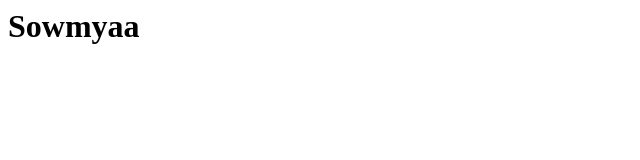
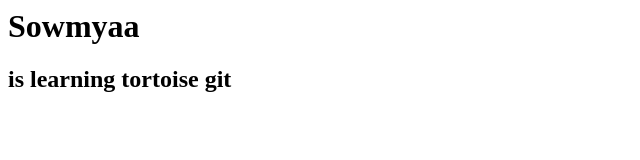
Before and after one commit to sowmyasom/GitDemo, a plain HTML site: page index.html in a window 1280 px wide. Shown: the whole page, without its empty margins (0-640 px from the left). Drawn offline with Linux system fonts and the light colour scheme.

Commit message:
adding line to sowmya page

```diff
--- a/index.html
+++ b/index.html
@@ -1 +1,2 @@
 <h1>Sowmyaa</h1>
+<h2>is learning tortoise git</h2>
```
